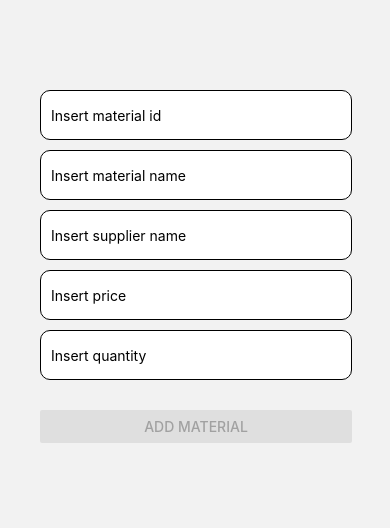
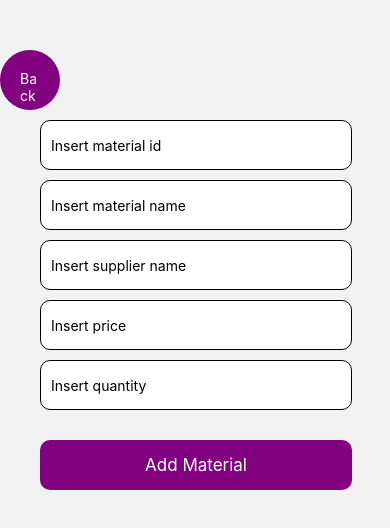
Before and after one commit to pasindurukshan/Apparel-Inventory-Management-System-App, a React Native app: screen /Addrawmaterials in a window 390 px wide. Before the commit this address had no page. Shown: the top 528 px of the page. Built offline with nearby package versions, Linux system fonts and the light colour scheme; no server answers; the database is empty.

Commit message:
Added the view function and navigation button

```diff
--- a/App.js
+++ b/App.js
@@ -1,6 +1,7 @@
 import { NavigationContainer } from '@react-navigation/native';
 import { createNativeStackNavigator } from '@react-navigation/native-stack';
 import InsertRawMaterial from './app/screens/InsertRawMaterial';
+import ViewRawMaterials from './app/screens/ViewRawMaterials';
 
 const Stack = createNativeStackNavigator();
 
@@ -8,7 +9,8 @@ export default function App() {
 	return (
 		<NavigationContainer>
 			<Stack.Navigator>
-				<Stack.Screen name="Add raw materials" component={InsertRawMaterial} options={{headerShown: false}}/>
+				<Stack.Screen name="Viewrawmaterials" component={ViewRawMaterials} options={{headerShown: false}}/>
+				<Stack.Screen name="Addrawmaterials" component={InsertRawMaterial} options={{headerShown: false}}/>
 			</Stack.Navigator>
 		</NavigationContainer>
 	);
--- a/app/screens/InsertRawMaterial.js
+++ b/app/screens/InsertRawMaterial.js
@@ -3,7 +3,7 @@ import React, { useState } from 'react';
 import { addDoc, collection } from 'firebase/firestore';
 import { FIRESTORE_DB } from '../../firebaseConfig';
 
-const InsertRawMaterial = () => {
+const InsertRawMaterial = ({navigation}) => {
     const [materialid, setMaterialid] = useState('');
 	const [material, setMaterial] = useState('');
 	const [supplier, setSupplier] = useState('');
@@ -21,7 +21,7 @@ const InsertRawMaterial = () => {
 				materialId: materialid,
 				materialName: material,
 				supplierName: supplier,
-				materialPrice:price,
+				materialPrice: price,
 				materialQuantity: quantity
 			});
 			setMaterialid('');
@@ -37,6 +37,12 @@ const InsertRawMaterial = () => {
 
     return (
 		<View style={styles.container}>
+			<TouchableOpacity onPress={() => navigation.navigate('Viewrawmaterials')}>
+                <View style={styles.button}>
+                    <Text style={styles.text} >Back</Text>
+                </View>
+            </TouchableOpacity>
+
 		<View>
 			<TextInput
 				style={styles.input}
@@ -73,13 +79,11 @@ const InsertRawMaterial = () => {
 		</View>
 
 		<View style={styles.btncontainer}>
-			<TouchableOpacity>
-				<Button
-					style={styles.button}
-					onPress={addMaterial}
-					title="Add Material"
-					disabled={isFormNotFilled()}
-				/>
+			<TouchableOpacity
+				onPress={addMaterial}
+				disabled={isFormNotFilled()}
+			>
+				<Text style={styles.btn}>Add Material</Text>
 			</TouchableOpacity>
 		</View>
 
@@ -89,7 +93,7 @@ const InsertRawMaterial = () => {
 
 const styles = StyleSheet.create({
 	container: {
-        marginTop: 80,
+        marginTop: 50,
 		justifyContent: 'center',
     },
     form : {
@@ -111,8 +115,26 @@ const styles = StyleSheet.create({
 		marginTop: 30,
 		marginLeft: 40,
 		justifyContent: 'center',
+		alignItems: 'center',
 		width: '80%',
-	}
+		backgroundColor: 'purple',
+		height: 50,
+		borderRadius: 10
+	},
+	btn : {
+		color: 'white',
+		fontSize: 17
+	},
+	button: {
+        backgroundColor: 'purple',
+        width: 60,
+        height: 60,
+        borderRadius: 50
+    },
+    text : {
+        color: 'white',
+		padding: 20
+    }
 });
 
 
--- /dev/null
+++ b/app/screens/ViewRawMaterials.js
@@ -0,0 +1,109 @@
+import { View, Text, Button, StyleSheet, TextInput, FlatList, TouchableOpacity, ScrollView } from 'react-native'
+import React, { useEffect, useState } from 'react'
+import { addDoc, collection, onSnapshot } from 'firebase/firestore';
+import { FIRESTORE_DB } from '../../firebaseConfig';
+import InsertRawMaterial from '../screens/InsertRawMaterial';
+
+const ViewRawMaterials = ({navigation}) => {
+
+    const [rawinfo, setrawInfo] = useState([]);
+
+    useEffect(() => {
+        const rawRef = collection(FIRESTORE_DB, 'rawmaterials');
+
+        const subscriber = onSnapshot(rawRef, {
+            next: (snapshot) => {
+                const info = [];
+                snapshot.docs.forEach((doc) => {
+                    console.log(doc.data());
+
+                    info.push({
+                        id: doc.id,
+                        ...doc.data()
+                    });
+                });
+
+                setrawInfo(info);
+            }
+        });
+
+        // Unsubscribe from events when no longer in use
+        return () => subscriber();
+    }, []);
+
+    const renderRawItem = ({ item }) => (
+        <TouchableOpacity>
+            <View style={styles.rawItemContainer}>
+                <Text style={styles.listItem}>{item.materialName}</Text>
+                <Text style={styles.listItem}>{item.materialPrice}</Text>
+                <Text style={styles.listItem}>{item.materialQuantity}</Text>
+                <Text style={styles.listItem}>{item.supplierName}</Text>
+            </View>
+        </TouchableOpacity>
+    );
+
+
+    const renderItemList = ({ item }) => (
+        <FlatList
+            style={styles.list}
+            data={rawinfo.filter(raw => raw.materialName === item.materialName)}
+            renderItem={renderRawItem}
+            keyExtractor={(raw) => raw.id}
+        />
+    );
+
+    const groupedRawInfo = Object.values(rawinfo.reduce((acc, cur) => {
+        const key = cur.materialName;
+        if (!acc[key]) {
+            acc[key] = { materialName: key };
+        }
+        acc[key].data = [...(acc[key].data || []), cur];
+        return acc;
+    }, {}));
+
+
+
+    return (
+        <View>
+            {rawinfo.length > 0 && (
+                <ScrollView style={styles.container}>
+                    <FlatList
+                        data={groupedRawInfo}
+                        renderItem={renderItemList}
+                        keyExtractor={(item) => item.materialName}
+                    />
+                </ScrollView>
+            )}
+        </View>
+    )
+}
+
+const styles = StyleSheet.create({
+	container: {
+        marginTop: 105,
+    },
+    list: {
+        borderColor: 'black',
+        borderWidth: 1,
+        margin: 5,
+        borderRadius: 10,
+        padding: 15
+    },
+    listItem: {
+        fontSize: 15,
+        fontWeight: 'bold'
+    },
+    button: {
+        backgroundColor: 'purple',
+        marginTop: 35,
+        width: 60,
+        height: 60,
+        borderRadius: 50
+    },
+    text : {
+        color: 'white'
+    }
+});
+
+
+export default ViewRawMaterials
```
Also changed, not shown: raw.txt.
